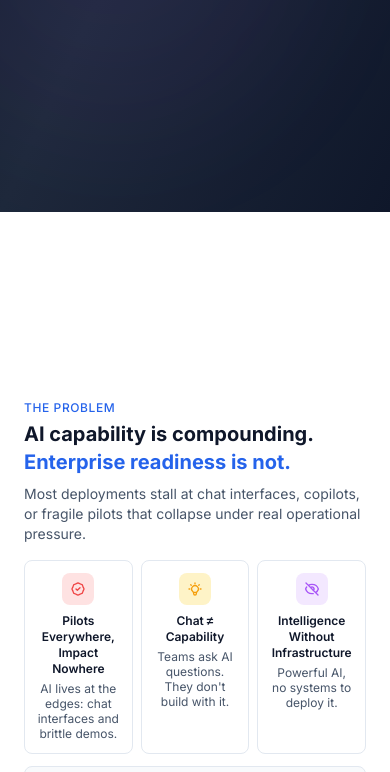
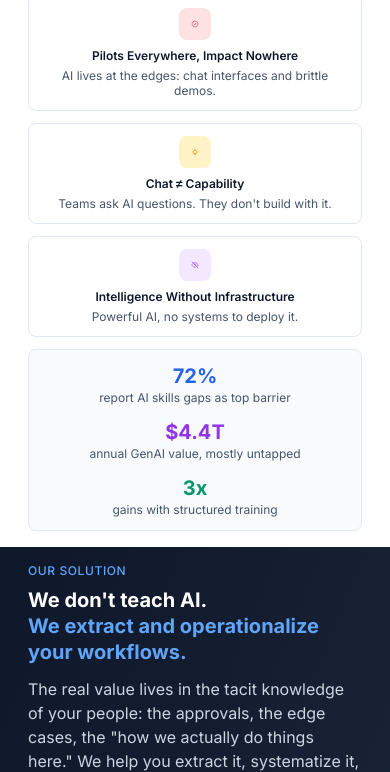
Before and after one commit to nadim-nasser/workflowy, a plain HTML site: page deloitte.html in a window 390 px wide. Shown: the part 632-1404 px from the top of the page. Drawn offline with nearby package versions, Linux system fonts and the light colour scheme.

Commit message:
Add mobile-friendly scrolling and responsive layout
- Added touch-friendly scrolling
- Slides no longer require min-height on mobile
- Grids stack to single column on mobile
- Reduced padding and font sizes for smaller screens
- Added breakpoints for 768px and 480px

Co-Authored-By: Claude Opus 4.5 <noreply@anthropic.com>

```diff
--- a/deloitte.html
+++ b/deloitte.html
@@ -26,7 +26,10 @@
     <link rel="preconnect" href="https://fonts.gstatic.com" crossorigin>
     <link href="https://fonts.googleapis.com/css2?family=Inter:wght@300;400;500;600;700&display=swap" rel="stylesheet">
     <style>
-        body { font-family: 'Inter', sans-serif; }
+        body {
+            font-family: 'Inter', sans-serif;
+            -webkit-overflow-scrolling: touch;
+        }
         .slide {
             min-height: 100vh;
             display: flex;
@@ -41,10 +44,39 @@
         }
         html {
             scroll-behavior: smooth;
+            -webkit-text-size-adjust: 100%;
         }
+        /* Mobile optimizations */
         @media (max-width: 768px) {
             .slide {
-                padding: 2rem 0.5rem;
+                padding: 1.5rem 1rem;
+                min-height: auto;
+                align-items: flex-start;
+                padding-top: 2rem;
+                padding-bottom: 2rem;
+            }
+            h2 {
+                font-size: 1.5rem !important;
+                line-height: 1.3 !important;
+            }
+            .grid {
+                gap: 0.75rem !important;
+            }
+            /* Stack grids on mobile */
+            .grid-cols-2, .grid-cols-3, .grid-cols-4 {
+                grid-template-columns: 1fr !important;
+            }
+            /* Smaller cards on mobile */
+            .rounded-xl, .rounded-lg {
+                padding: 0.75rem !important;
+            }
+        }
+        @media (max-width: 480px) {
+            .slide {
+                padding: 1rem 0.75rem;
+            }
+            h2 {
+                font-size: 1.25rem !important;
             }
         }
         .gradient-text {
```
